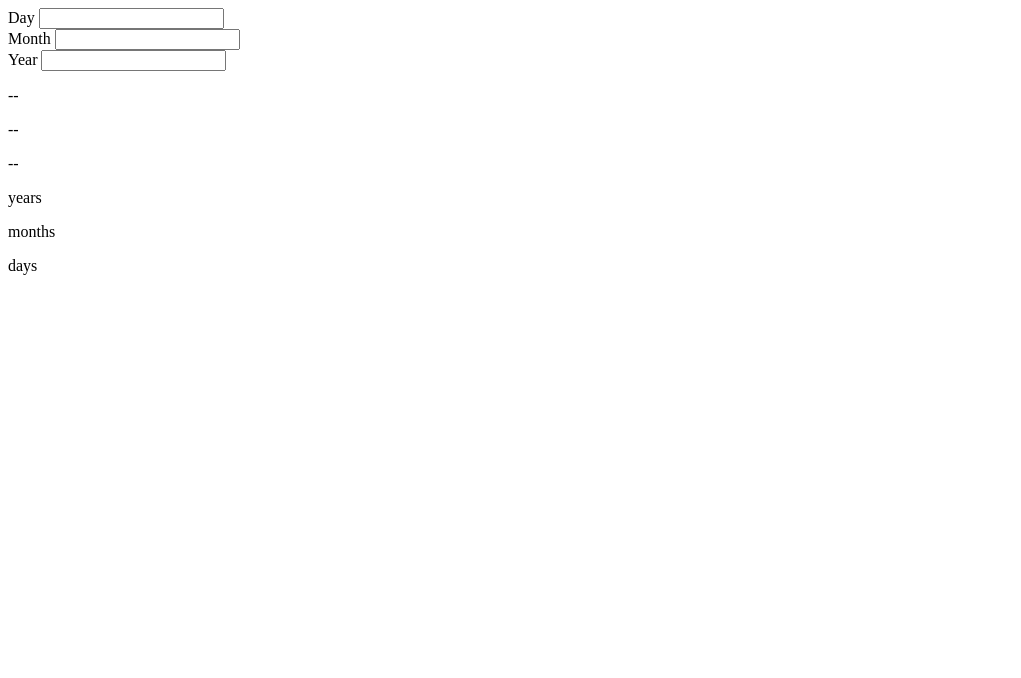
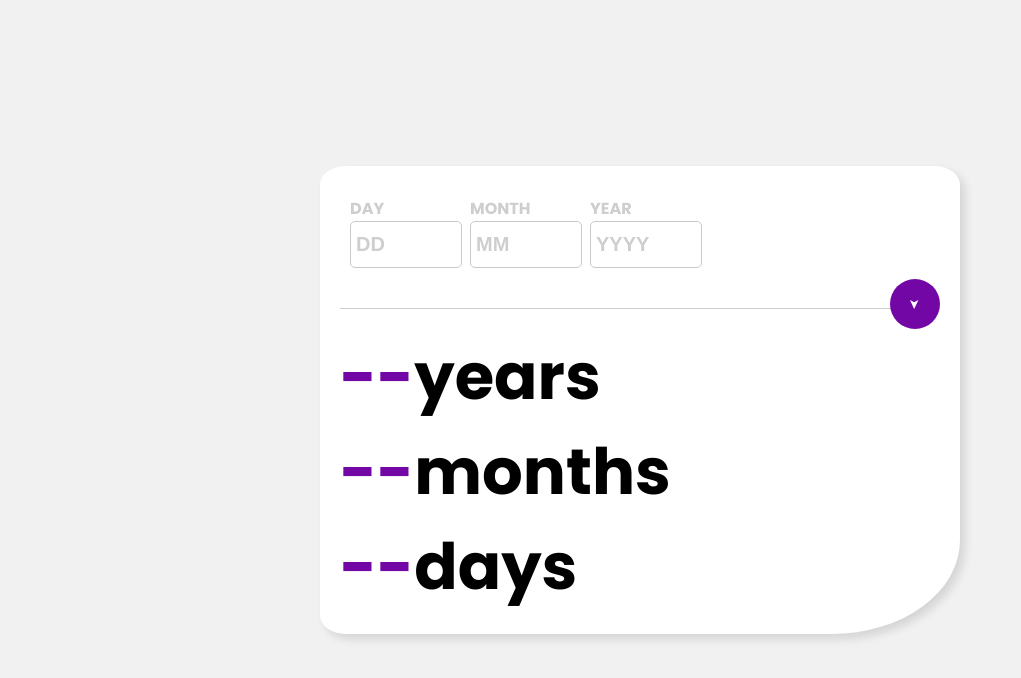
Before and after one commit to MuriloPolicastro/age-calculator, a plain HTML site: page age-calculator/index.html in a window 1280 px wide. Shown: the whole page, without its empty margins (0-1021 px from the left). Drawn offline with Linux system fonts and the light colour scheme.

Commit message:
criando-calc

```diff
--- a/age-calculator/assets/css/style.css
+++ b/age-calculator/assets/css/style.css
@@ -0,0 +1,105 @@
+@import url('https://fonts.googleapis.com/css2?family=Montserrat:wght@700&family=Open+Sans:ital,wght@0,400;0,700;1,400&family=Poppins:wght@200;400;700&display=swap');
+
+:root {
+    --fonte-padrao: Poppins, sans-serif;;
+    --primary-color: #cecece;
+    --secondy-color: #7307a5;
+}
+
+* {
+    margin: 0;
+    padding: 0;
+}
+
+body {
+    font-family: var(--fonte-padrao);
+    background-color: rgb(241, 241, 241);
+}
+
+.container {
+    width: 100vw;
+    height: 100vh;
+    display: flex;
+    flex-direction: column;
+    justify-content: center;
+    align-items: center;
+}
+
+.box {
+    display: flex;
+    flex-direction: column;
+    justify-content: center;
+    align-items: flex-start;
+    background-color: #fff;
+    width: 60%;
+    max-width: 600px;
+    border-radius: 4%;
+    border-bottom-right-radius: 20%;
+    padding: 20px;
+    box-shadow: 5px 5px 10px rgba(0, 0, 0, 0.123);
+}
+
+.birthday {
+    display: flex;
+    flex-direction: row;
+}
+
+.date {
+    display: flex;
+    flex-direction: row;
+    font-weight: bold;
+    font-size: 400%;
+}
+
+.input-item {
+    display: flex;
+    flex-direction: column;
+    padding: 10px;
+    width: 100px;
+    color: var(--primary-color);
+    text-transform: uppercase;
+    font-weight: bold;
+}
+
+.input-item input {
+    width: 100%;
+    height: 35px;
+    border: 1px solid rgb(202, 202, 202);
+    font-size: 20px;
+    color: #a0a0a0;
+    font-weight: bold;
+    padding: 5px;
+    border-radius: 5px;
+}
+
+.input-item input::placeholder {
+    color: var(--primary-color);
+}
+
+.input-item input:focus {
+    outline: 1px solid var(--secondy-color);
+}
+
+.button-enviar {
+    align-self: flex-end;
+    background-color: var(--secondy-color);
+    color: white;
+    padding: 5px;
+    border: 0;
+    border-radius: 50%;
+    width: 50px;
+    height: 50px;
+    transform: rotate(90deg);
+}
+
+.date-num {
+    color: var(--secondy-color);
+}
+
+.line {
+    position: relative;
+    height: 1.5px;
+    width: 95%;
+    background-color: var(--primary-color);
+    top: 30px;
+}
--- a/age-calculator/assets/js/script.js
+++ b/age-calculator/assets/js/script.js
@@ -0,0 +1,10 @@
+const day = document.getElementById('day');
+const month = document.getElementById('month');
+const year = document.getElementById('year');
+const dayTxt = document.getElementById('day-txt');
+const monthTxt = document.getElementById('month-txt');
+const yearTxt = document.getElementById('year-txt');
+
+function calcular() {
+    const date = new Date
+}
--- a/age-calculator/index.html
+++ b/age-calculator/index.html
@@ -9,24 +9,30 @@
 </head>
 <body>
     <div class="container">
+        <div class="box">
             <div class="birthday">
                 <div class="input-item">
                     <label for="day">Day</label>
-                <input type="number" name="day" id="day">
+                    <input type="number" name="day" id="day" placeholder="DD">
                 </div>
                 <div class="input-item">
-                <label for="day">Month</label>
-                <input type="number" name="day" id="day">
+                    <label for="month">Month</label>
+                    <input type="number" name="month" id="month" placeholder="MM">
                 </div>
                 <div class="input-item">
-                <label for="day">Year</label>
-                <input type="number" name="day" id="day">
+                    <label for="year">Year</label>
+                    <input type="number" name="year" id="year" placeholder="YYYY">
                 </div>
             </div>
+
+            <div class="line"></div>
+            <input class="button-enviar" type="button" value="&#10148;" onclick="calcular()">
+
+            <div class="date">
                 <div class="date-num">
-            <p>--</p>
-            <p>--</p>
-            <p>--</p>
+                    <p id="year-txt">--</p>
+                    <p id="month-txt">--</p>
+                    <p id="days-txt">--</p>
                 </div>
                 <div class="date-text">
                     <p>years</p>
@@ -34,6 +40,8 @@
                     <p>days</p>
                 </div>
             </div>
+        </div>
+    </div>
 
     <script src="assets/js/script.js"></script>
 </body>
```
Lines whose indentation alone changed are shown as unchanged.
